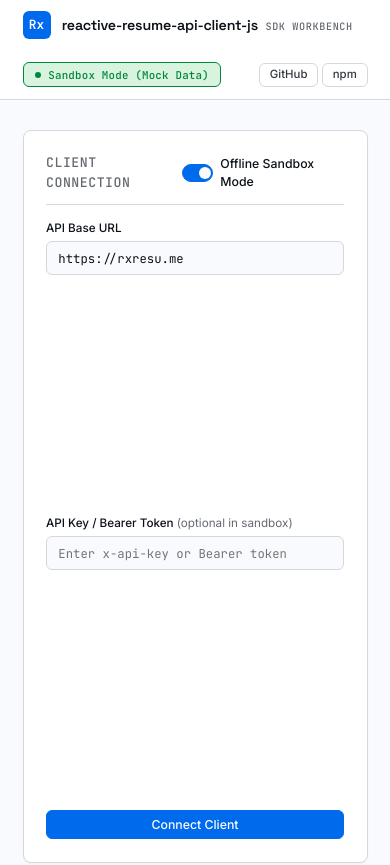
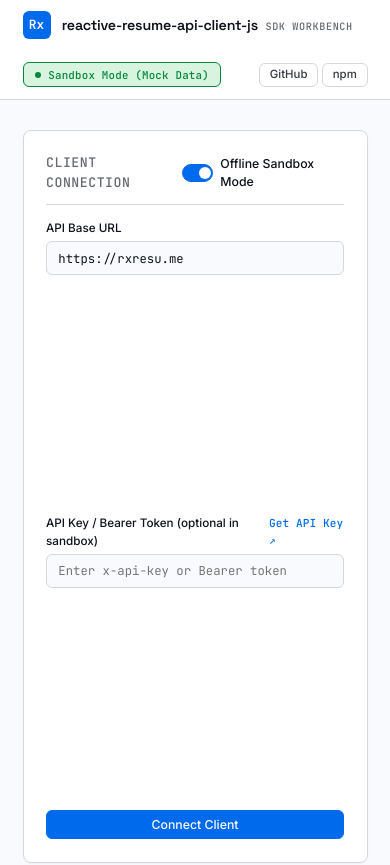
Before and after one commit to AtaCanYmc/reactive-resume-api-client-js, a website with bundled scripts: page demo/web/index.html in a window 390 px wide. Shown: the top 865 px of the page. Built offline with nearby package versions, Linux system fonts and the light colour scheme.

Commit message:
feat(demo): add direct Get API Key link pointing to instance settings

```diff
--- a/demo/web/app.js
+++ b/demo/web/app.js
@@ -18,6 +18,14 @@ const sandboxToggle = document.getElementById("sandboxToggle");
 const applyConfigBtn = document.getElementById("applyConfigBtn");
 const modeBadge = document.getElementById("modeBadge");
 const modeText = document.getElementById("modeText");
+const getKeyLink = document.getElementById("getKeyLink");
+
+function updateApiKeyLink() {
+  if (!getKeyLink) return;
+  const raw = baseUrlInput.value.trim() || "https://rxresu.me";
+  const baseUrl = raw.replace(/\/+$/, "");
+  getKeyLink.href = `${baseUrl}/dashboard/settings/api-keys`;
+}
 
 const resumesList = document.getElementById("resumesList");
 const resumesTabCount = document.getElementById("resumesTabCount");
@@ -329,6 +337,9 @@ const [users, stars, resumes, flags] = await Promise.all([
 // Setup Event Listeners
 function setupEvents() {
   // Config Apply
+  baseUrlInput.addEventListener("input", updateApiKeyLink);
+  baseUrlInput.addEventListener("change", updateApiKeyLink);
+
   applyConfigBtn.addEventListener("click", () => {
     initClient();
     loadResumes();
@@ -342,6 +353,9 @@ function setupEvents() {
     loadResumes();
     loadApplications();
     loadStatistics();
+    if (!sandboxToggle.checked && !apiKeyInput.value.trim()) {
+      showToast("Switched to Live Mode. For private endpoints, get your API key from Settings → API Keys.");
+    }
   });
 
   // Tab Navigation
--- a/demo/web/index.html
+++ b/demo/web/index.html
@@ -65,7 +65,10 @@
         </div>
 
         <div class="form-group flex-1">
-          <label for="apiKeyInput" class="field-label">API Key / Bearer Token <span class="field-hint">(optional in sandbox)</span></label>
+          <div class="label-row">
+            <label for="apiKeyInput" class="field-label">API Key / Bearer Token <span class="field-hint">(optional in sandbox)</span></label>
+            <a href="https://rxresu.me/dashboard/settings/api-keys" target="_blank" rel="noopener noreferrer" class="helper-link" id="getKeyLink" title="Open Reactive Resume API Keys Settings">Get API Key &nearr;</a>
+          </div>
           <input type="password" id="apiKeyInput" class="input input-mono" placeholder="Enter x-api-key or Bearer token" autocomplete="off" />
         </div>
 
--- a/demo/web/styles.css
+++ b/demo/web/styles.css
@@ -386,9 +386,27 @@ select:focus:not(:focus-visible) {
   font-family: var(--font-body);
 }
 
-.field-hint {
-  color: var(--color-muted);
-  font-weight: 400;
+.label-row {
+  display: flex;
+  justify-content: space-between;
+  align-items: baseline;
+  gap: var(--space-xs);
+}
+
+.helper-link {
+  font-size: 0.74rem;
+  font-family: var(--font-mono);
+  color: var(--color-accent);
+  text-decoration: none;
+  font-weight: 500;
+  letter-spacing: 0.01em;
+  transition: color var(--dur-fast) var(--ease-out);
+}
+
+.helper-link:hover {
+  color: var(--color-accent-hover);
+  text-decoration: underline;
+  text-underline-offset: 2px;
 }
 
 /* Inputs & Controls */
```
